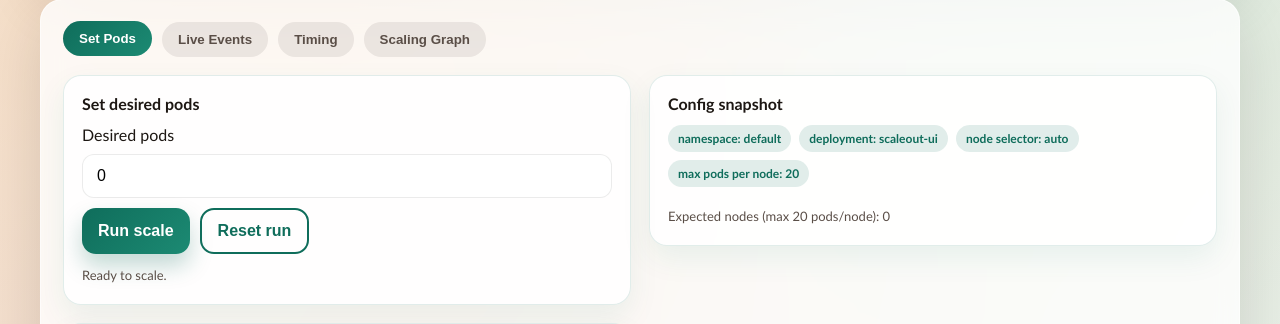
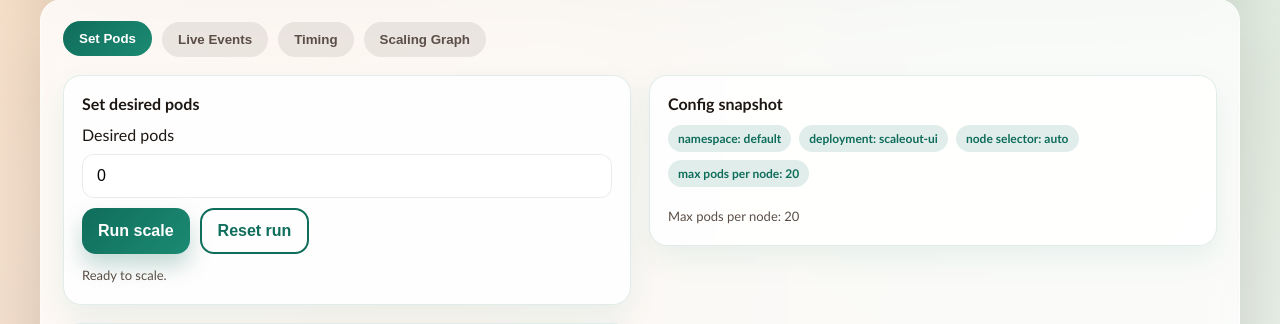
Before and after one commit to cj667113/K8_SCALE_TRACE, a FastAPI app: page / in a window 1280 px wide. Shown: the part 202-526 px from the top of the page. Run offline with FastAPI, Linux system fonts and the light colour scheme; data that the repository does not hold is empty.

Commit message:
main.py Fixes

```diff
--- a/app/main.py
+++ b/app/main.py
@@ -45,7 +45,6 @@ class TargetRequest(BaseModel):
 class ScaleJob:
     job_id: str
     requested_pods: int
-    expected_nodes: int
     logs: List[str] = field(default_factory=list)
     lock: threading.Lock = field(default_factory=threading.Lock)
     done: bool = False
@@ -160,22 +159,21 @@ def simulate_scale_job(job: ScaleJob) -> None:
         log(
             job,
             "Scale request received: "
-            f"pods={job.requested_pods}, expected_nodes={job.expected_nodes}, "
+            f"pods={job.requested_pods}, "
             f"max_pods_per_node={MAX_PODS_PER_NODE}.",
         )
         log(job, "Node scaling disabled; relying on Kubernetes autoscaler.")
         log(job, f"Target deployment {get_target()[0]}/{get_target()[1]} -> {job.requested_pods} replicas.")
 
         start = time.monotonic()
-        expected_nodes = job.expected_nodes
         nodes_ready = 0
         pods_ready = 0
 
         for step in range(1, 5):
             time.sleep(0.5)
-            nodes_ready = min(expected_nodes, nodes_ready + max(1, expected_nodes // 3 or 1))
+            nodes_ready = nodes_ready + 1
             pods_ready = min(job.requested_pods, pods_ready + max(1, job.requested_pods // 3 or 1))
-            log(job, f"Status: nodes {nodes_ready} (ready {nodes_ready}, expected {expected_nodes}) | "
+            log(job, f"Status: nodes {nodes_ready} (ready {nodes_ready}) | "
                      f"pods ready {pods_ready}/{job.requested_pods}.")
 
         t_nodes_seen = time.monotonic() - start
@@ -193,35 +191,17 @@ def simulate_scale_job(job: ScaleJob) -> None:
                 active_job_id = None
 
 
-def poll_until(job: ScaleJob, expected_nodes: int, desired_pods: int) -> None:
+def poll_until(job: ScaleJob, desired_pods: int) -> None:
     start = time.monotonic()
     nodes_start = list_worker_nodes()
-    current_nodes, current_ready = count_nodes(nodes_start)
-    track_nodes = expected_nodes > current_nodes
+    start_total, start_ready = count_nodes(nodes_start)
 
-    if track_nodes:
-        log(
-            job,
-            f"Current worker nodes: {current_nodes} (ready {current_ready}); "
-            f"target {expected_nodes} (scale out).",
-        )
-    else:
-        log(
-            job,
-            f"Current worker nodes: {current_nodes} (ready {current_ready}); "
-            f"expected {expected_nodes} already satisfied.",
-        )
-
+    log(job, f"Current worker nodes: {start_total} (ready {start_ready}).")
     log(job, f"Target deployment {get_target()[0]}/{get_target()[1]} -> {desired_pods} replicas.")
 
     t_nodes_seen: Optional[float] = None
     t_nodes_ready: Optional[float] = None
     t_pods_ready: Optional[float] = None
-
-    if not track_nodes:
-        t_nodes_seen = start
-        t_nodes_ready = start
-        log(job, "Skipping node scale-in timing; autoscaler handles node reductions.")
 
     last_status = 0.0
     while True:
@@ -238,27 +218,23 @@ def poll_until(job: ScaleJob, expected_nodes: int, desired_pods: int) -> None:
             log(job, f"Failed to read deployment status: {exc}")
             desired, ready_pods = desired_pods, 0
 
-        if track_nodes and t_nodes_seen is None and total >= expected_nodes:
+        if t_nodes_seen is None and total > start_total:
             t_nodes_seen = now
-            log(job, f"Worker node count reached {expected_nodes} in {now - start:.1f}s.")
+            log(job, f"Worker node count increased to {total} in {now - start:.1f}s.")
 
-        if track_nodes and t_nodes_ready is None and ready >= expected_nodes:
+        if t_nodes_ready is None and ready > start_ready:
             t_nodes_ready = now
-            log(job, f"Worker nodes Ready reached {expected_nodes} in {now - start:.1f}s.")
+            log(job, f"Worker nodes Ready increased to {ready} in {now - start:.1f}s.")
 
         if t_pods_ready is None and desired == desired_pods and ready_pods == desired_pods:
             t_pods_ready = now
             log(job, f"Pods Ready reached {desired_pods} in {now - start:.1f}s.")
 
         if now - last_status >= STATUS_INTERVAL:
-            log(
-                job,
-                f"Status: nodes {total} (ready {ready}, expected {expected_nodes}) | "
-                f"pods ready {ready_pods}/{desired_pods}.",
-            )
+            log(job, f"Status: nodes {total} (ready {ready}) | pods ready {ready_pods}/{desired_pods}.")
             last_status = now
 
-        if t_nodes_seen and t_nodes_ready and t_pods_ready:
+        if t_pods_ready:
             break
 
         time.sleep(POLL_INTERVAL)
@@ -277,7 +253,7 @@ def run_scale_job(job: ScaleJob) -> None:
         log(
             job,
             "Scale request received: "
-            f"pods={job.requested_pods}, expected_nodes={job.expected_nodes}, "
+            f"pods={job.requested_pods}, "
             f"max_pods_per_node={MAX_PODS_PER_NODE}.",
         )
 
@@ -289,7 +265,7 @@ def run_scale_job(job: ScaleJob) -> None:
         except ApiException as exc:
             log(job, f"Deployment scale API error: {exc}")
 
-        poll_until(job, job.expected_nodes, job.requested_pods)
+        poll_until(job, job.requested_pods)
     except Exception as exc:
         job.error = str(exc)
         log(job, f"Unhandled error: {exc}")
@@ -358,12 +334,24 @@ def list_deployments() -> JSONResponse:
 def set_target_endpoint(req: TargetRequest) -> JSONResponse:
     set_target(req.namespace, req.deployment)
     return JSONResponse({"targetNamespace": req.namespace, "targetDeployment": req.deployment})
+
+
+
+@app.get("/api/deployment")
+def get_deployment(namespace: str, name: str) -> JSONResponse:
+    if not getattr(app.state, "k8s_enabled", False):
+        return JSONResponse({"replicas": 0, "readyReplicas": 0})
+    apps: client.AppsV1Api = app.state.apps
+    dep = apps.read_namespaced_deployment(name=name, namespace=namespace)
+    return JSONResponse({
+        "replicas": dep.spec.replicas or 0,
+        "readyReplicas": dep.status.ready_replicas or 0,
+    })
 @app.post("/api/scale")
 def scale(req: ScaleRequest) -> JSONResponse:
     if req.namespace and req.deployment:
         set_target(req.namespace, req.deployment)
     desired_pods = req.pods
-    expected_nodes = math.ceil(desired_pods / MAX_PODS_PER_NODE) if MAX_PODS_PER_NODE > 0 else 0
 
     with jobs_lock:
         global active_job_id
@@ -372,7 +360,7 @@ def scale(req: ScaleRequest) -> JSONResponse:
             if active_job and not active_job.done:
                 raise HTTPException(status_code=409, detail="A scale job is already running.")
         job_id = str(uuid.uuid4())
-        job = ScaleJob(job_id=job_id, requested_pods=desired_pods, expected_nodes=expected_nodes)
+        job = ScaleJob(job_id=job_id, requested_pods=desired_pods)
         jobs[job_id] = job
         active_job_id = job_id
 
--- a/app/templates/index.html
+++ b/app/templates/index.html
@@ -513,7 +513,7 @@
             <div id="summaryDesiredPods" class="summary-value">—</div>
           </div>
           <div class="summary-card">
-            <div class="summary-label">Expected Nodes</div>
+            <div class="summary-label">Nodes in Pool</div>
             <div id="summaryExpectedNodes" class="summary-value">—</div>
           </div>
           <div class="summary-card">
@@ -705,6 +705,22 @@
   }
 
 
+
+  async function syncTargetReplicas(namespace, deployment) {
+    if (!namespace || !deployment) return;
+    try {
+      const res = await fetch(`/api/deployment?namespace=${encodeURIComponent(namespace)}&name=${encodeURIComponent(deployment)}`);
+      if (!res.ok) return;
+      const data = await res.json();
+      if (typeof data.replicas === 'number') {
+        podsInput.value = data.replicas;
+        setDerived();
+      }
+    } catch (err) {
+      // ignore
+    }
+  }
+
   async function loadDeployments() {
     if (!targetSelect) return;
     try {
@@ -721,6 +737,7 @@
       const current = CONFIG.targetNamespace + '/' + CONFIG.targetDeployment;
       if (items.find((i) => i.namespace + '/' + i.name === current)) {
         targetSelect.value = current;
+        syncTargetReplicas(CONFIG.targetNamespace, CONFIG.targetDeployment);
       }
       if (!items.length) {
         targetHint.textContent = 'No deployments found (K8s disabled).';
@@ -749,6 +766,7 @@
       CONFIG.targetDeployment = deployment;
       targetHint.textContent = 'Target set to ' + namespace + '/' + deployment + '.';
       renderConfig();
+      syncTargetReplicas(namespace, deployment);
     } catch (err) {
       targetHint.textContent = 'Failed to update target.';
     }
@@ -756,8 +774,7 @@
 
   function setDerived() {
     const pods = parseInt(podsInput.value || '0', 10);
-    const nodes = CONFIG.maxPodsPerNode > 0 ? Math.ceil(pods / CONFIG.maxPodsPerNode) : 0;
-    derivedInfo.textContent = 'Expected nodes (max ' + CONFIG.maxPodsPerNode + ' pods/node): ' + nodes;
+    derivedInfo.textContent = 'Max pods per node: ' + CONFIG.maxPodsPerNode;
   }
 
   function renderConfig() {
@@ -877,10 +894,9 @@
       resetMetrics(true);
       renderEventsTable();
       state.startTimeMs = Number.isFinite(ts) ? ts : Date.now();
-      const match = message.match(/pods=(\d+).*expected_nodes=(\d+)/);
+      const match = message.match(/pods=(\d+)/);
       if (match) {
         state.desiredPods = parseInt(match[1], 10);
-        state.expectedNodes = parseInt(match[2], 10);
       }
       scaleHint.textContent = 'Scale job started at ' + formatTime(state.startTimeMs) + '.';
       appendEventRow('Scale request', scheduledAt, '—', 'Pods=' + state.desiredPods, new Date(ts).toISOString(), { pods: state.desiredPods, expectedNodes: state.expectedNodes }, Number.isFinite(ts) ? ts : null);
@@ -895,20 +911,19 @@
       }
     }
 
-    const statusMatch = message.match(/Status: nodes (\d+) \(ready (\d+), expected (\d+)\) \| pods ready (\d+)\/(\d+)/);
+    const statusMatch = message.match(/Status: nodes (\d+) \(ready (\d+)\) \| pods ready (\d+)\/(\d+)/);
     if (statusMatch) {
       const nodesReady = parseInt(statusMatch[2], 10);
-      const expectedNodes = parseInt(statusMatch[3], 10);
-      const podsReady = parseInt(statusMatch[4], 10);
-      const desiredPods = parseInt(statusMatch[5], 10);
-      state.expectedNodes = expectedNodes;
+            const podsReady = parseInt(statusMatch[3], 10);
+      const desiredPods = parseInt(statusMatch[4], 10);
+      state.expectedNodes = nodesReady;
       state.desiredPods = desiredPods;
-      recordStatusSample(Number.isFinite(ts) ? ts : Date.now(), nodesReady, podsReady, expectedNodes, desiredPods);
+      recordStatusSample(Number.isFinite(ts) ? ts : Date.now(), nodesReady, podsReady, nodesReady, desiredPods);
       const elapsed = state.startTimeMs ? ((Number.isFinite(ts) ? ts : Date.now()) - state.startTimeMs) / 1000 : null;
-      const statusKey = nodesReady + ':' + expectedNodes + ':' + podsReady + ':' + desiredPods;
+      const statusKey = nodesReady + ':' + podsReady + ':' + desiredPods;
       if (state.lastStatusKey !== statusKey) {
         state.lastStatusKey = statusKey;
-        appendEventRow('Status', scheduledAt, formatDuration(elapsed), 'nodes ready ' + nodesReady + '/' + expectedNodes + ', pods ready ' + podsReady + '/' + desiredPods, new Date(ts).toISOString(), { nodesReady, expectedNodes, podsReady, desiredPods, elapsedSec: elapsed }, Number.isFinite(ts) ? ts : null);
+        appendEventRow('Status', scheduledAt, formatDuration(elapsed), 'nodes ready ' + nodesReady + ', pods ready ' + podsReady + '/' + desiredPods, new Date(ts).toISOString(), { nodesReady, podsReady, desiredPods, elapsedSec: elapsed }, Number.isFinite(ts) ? ts : null);
       }
     }
 
```
